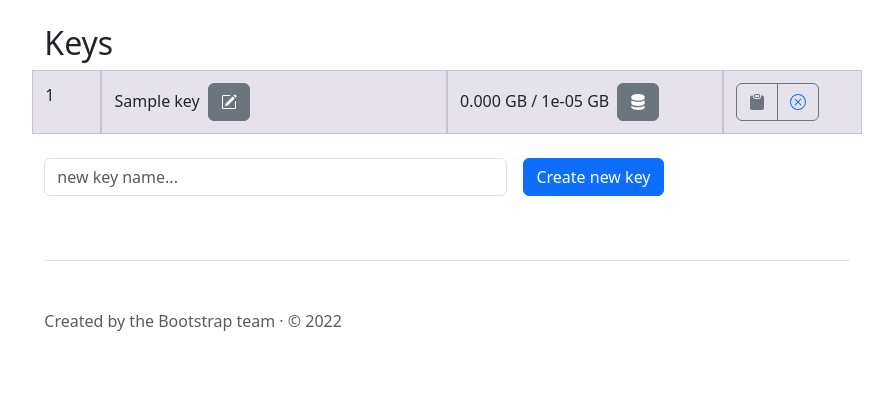
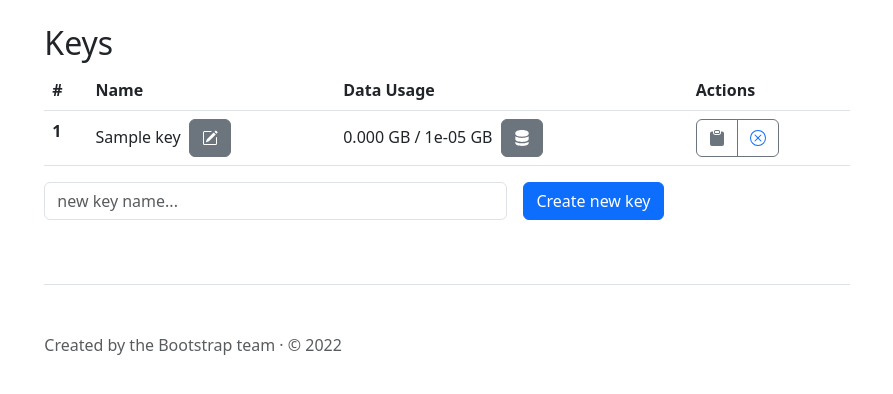
Before and after one commit to ilyhan2009/outline_web_manager, a FastAPI app: template templates/main.html in a window 1280 px wide. Shown: the part 121-515 px from the top of the page, without its empty margins (193-1086 px from the left). Run offline with FastAPI, Linux system fonts and the light colour scheme; the template is opened without the code that fills it: most values are stand-ins (such as "Sample title", 1, 10 or a date in 2020); some libraries are stand-ins or nearby versions.

Commit message:
refactored to table

```diff
--- a/templates/main.html
+++ b/templates/main.html
@@ -89,11 +89,21 @@
 
   <main>
     <h2 class="mt-4">Keys</h2>
-    <div class="mb-4">
+
+    <table class="table">
+  <thead>
+    <tr>
+      <th scope="col">#</th>
+      <th scope="col">Name</th>
+      <th scope="col">Data Usage</th>
+      <th scope="col">Actions</th>
+    </tr>
+  </thead>
+  <tbody>
     {%- for key in keys %}
-      <div class="row">
-        <div class="col-1 themed-grid-col">{{ key.key_id }}</div>
-        <div class="col-5 themed-grid-col">
+      <tr>
+        <th scope="row">{{ key.key_id }}</th>
+        <td>
           <span class="me-1">{{ key.name }}</span>
           <button type="button" class="btn btn-secondary" data-bs-toggle="tooltip" data-bs-title="Rename">
             <svg xmlns="http://www.w3.org/2000/svg" width="16" height="16" fill="currentColor" class="bi bi-pencil-square" viewBox="0 0 16 16">
@@ -102,8 +112,8 @@
             </svg>
             <span class="visually-hidden">Rename</span>
           </button>
-        </div>
-        <div class="col-4 themed-grid-col">
+        </td>
+        <td>
           <span class="me-1">
             {{ "%.3f"|format((key.used_bytes or 0) / 1000 / 1000 / 1000) }} GB / {{ server_information['accessKeyDataLimit']['bytes'] / 1000 / 1000 / 1000 }} GB
           </span>
@@ -115,8 +125,8 @@
             </svg>
             <span class="visually-hidden">Change Limit</span>
           </button>
-        </div>
-        <div class="col-2 themed-grid-col">
+        </td>
+        <td>
           <div class="btn-group">
             <button type="button" class="btn btn-outline-secondary btn-clipboard" data-clipboard-text="{{ key.access_url }}" data-bs-toggle="tooltip" data-bs-title="Copy Access Url">
               <svg xmlns="http://www.w3.org/2000/svg" width="16" height="16" fill="currentColor" class="bi bi-clipboard-fill" viewBox="0 0 16 16">
@@ -124,7 +134,6 @@
               </svg>
               <span class="visually-hidden">Copy Access Url</span>
             </button>
-
             <button type="button" class="btn btn-outline-secondary" data-bs-toggle="tooltip" data-bs-title="Delete">
               <a href="/delete/{{ key.key_id }}">
                 <svg xmlns="http://www.w3.org/2000/svg" width="16" height="16" fill="currentColor" class="bi bi-x-circle" viewBox="0 0 16 16">
@@ -134,12 +143,12 @@
                 <span class="visually-hidden">Delete</span>
               </a>
             </button>
-
           </div>
-</div>
-      </div>
+        </td>
+      </tr>
     {% endfor %}
-      </div>
+  </tbody>
+</table>
 
     <form class="row g-3" action="/add" method="POST">
       <div class="col-7">
```
Lines whose indentation alone changed are shown as unchanged.
